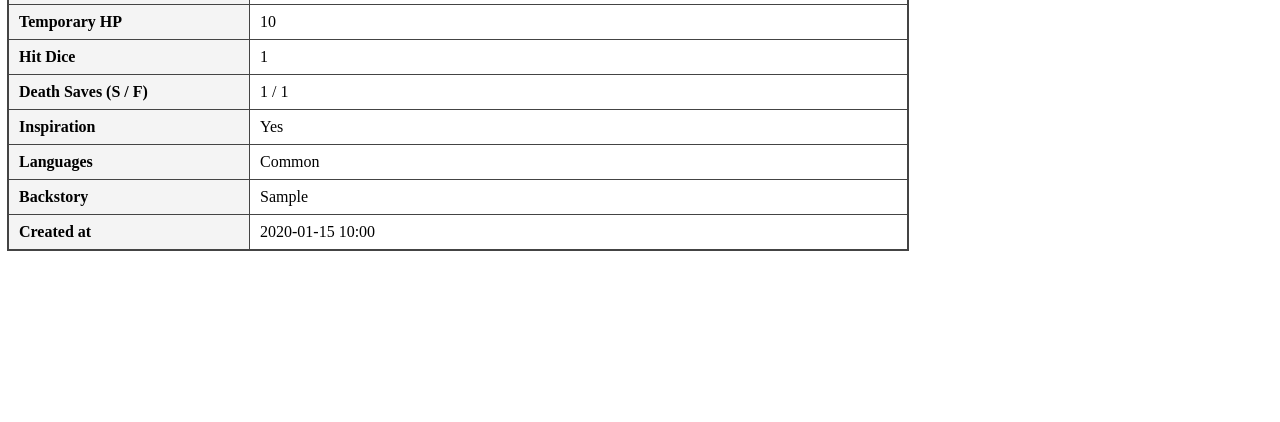
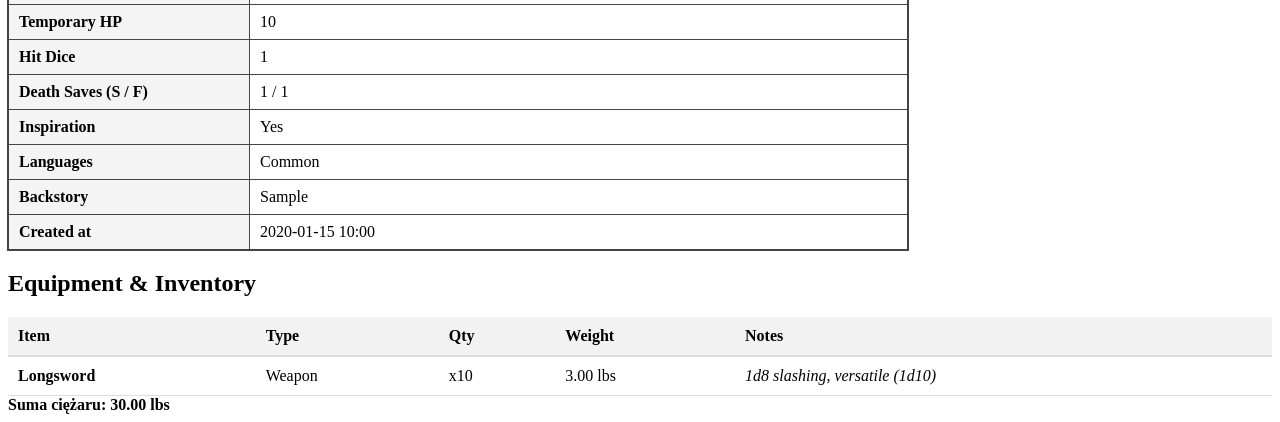
Before and after one commit to AsteerD/DnD-character-sheet-creator, a Django app: page /character/1/ in a window 1280 px wide. Shown: the part 727-1149 px from the top of the page. Before the commit the page ends 978 px from the top, so only its background shows below. Run offline with Django 5.2, Linux system fonts and the light colour scheme; a user stored in the database is signed in; data comes from the database, SQL or seed files in the repository; tables that the repository leaves empty hold one stand-in row (values such as "Sample post").

Commit message:
Zapisuje zmiany ekwipunku

```diff
--- a/base/admin.py
+++ b/base/admin.py
@@ -5,3 +5,9 @@ admin.site.register(Character)
 # Register your models here.
 
 admin.site.register(Language)
+
+from django.contrib import admin
+from .models import Item, InventoryItem
+
+admin.site.register(Item)
+admin.site.register(InventoryItem)
--- a/base/models.py
+++ b/base/models.py
@@ -142,3 +142,28 @@ class Character(models.Model):
             models.CheckConstraint(condition=models.Q(death_saves_success__gte=0) & models.Q(death_saves_success__lte=3), name='death_saves_success_range'),
             models.CheckConstraint(condition=models.Q(death_saves_failure__gte=0) & models.Q(death_saves_failure__lte=3), name='death_saves_failure_range'),
         ]
+from django.db import models
+
+class Item(models.Model):
+    CATEGORY_CHOICES = [
+        ('weapon', 'Weapon'),
+        ('armor', 'Armor'),
+        ('gear', 'Adventuring Gear'),
+        ('consumable', 'Consumable'),
+    ]
+    name = models.CharField(max_length=100)
+    item_type = models.CharField(max_length=20, choices=CATEGORY_CHOICES, default='gear')
+    weight = models.DecimalField(max_digits=5, decimal_places=2, default=0.0)
+    value_gp = models.IntegerField(default=0)
+    description = models.TextField(blank=True)
+
+    def __str__(self):
+        return self.name
+
+class InventoryItem(models.Model):
+    character = models.ForeignKey('Character', on_delete=models.CASCADE, related_name='inventory')
+    item = models.ForeignKey(Item, on_delete=models.CASCADE)
+    quantity = models.PositiveIntegerField(default=1)
+
+    def __str__(self):
+        return f"{self.item.name} x{self.quantity} ({self.character})"
--- a/base/templates/base/character.html
+++ b/base/templates/base/character.html
@@ -50,3 +50,34 @@
 {% else %}
   <p>Character not found.</p>
 {% endif %}
+
+<div class="inventory-card">
+    <h2>Equipment & Inventory</h2>
+    <table style="width:100%; border-collapse: collapse;">
+        <thead>
+            <tr style="background-color: #f2f2f2; text-align: left;">
+                <th style="padding: 10px; border-bottom: 2px solid #ddd;">Item</th>
+                <th style="padding: 10px; border-bottom: 2px solid #ddd;">Type</th>
+                <th style="padding: 10px; border-bottom: 2px solid #ddd;">Qty</th>
+                <th style="padding: 10px; border-bottom: 2px solid #ddd;">Weight</th>
+                <th style="padding: 10px; border-bottom: 2px solid #ddd;">Notes</th>
+            </tr>
+        </thead>
+        <tbody>
+            {% for entry in inventory %}
+            <tr>
+                <td style="padding: 10px; border-bottom: 1px solid #ddd;"><strong>{{ entry.item.name }}</strong></td>
+                <td style="padding: 10px; border-bottom: 1px solid #ddd;">{{ entry.item.get_item_type_display }}</td>
+                <td style="padding: 10px; border-bottom: 1px solid #ddd;">x{{ entry.quantity }}</td>
+                <td style="padding: 10px; border-bottom: 1px solid #ddd;">{{ entry.item.weight }} lbs</td>
+                <td style="padding: 10px; border-bottom: 1px solid #ddd;"><i>{{ entry.item.description }}</i></td>
+            </tr>
+            {% empty %}
+            <tr>
+                <td colspan="5" style="padding: 20px; text-align: center; color: #777;">Backpack is empty. Use the Admin Panel to add items!</td>
+            </tr>
+            {% endfor %}
+        </tbody>
+    </table>
+</div>
+<strong>Suma ciężaru: {{ total_weight }} lbs</strong>
--- a/base/views.py
+++ b/base/views.py
@@ -7,8 +7,7 @@ from django.contrib.auth.views import LoginView
 from django.contrib.auth.mixins import LoginRequiredMixin
 from django.contrib.auth.forms import UserCreationForm
 from django.contrib.auth import login
-
-from .models import Character
+from .models import Character, InventoryItem, Item
 
 class CustomLoginView(LoginView):
     template_name = 'base/login.html'
@@ -53,6 +52,14 @@ class CharacterDetail(LoginRequiredMixin, DetailView):
     model = Character
     context_object_name = 'character'
     template_name = 'base/character.html'
+    def get_context_data(self, **kwargs):
+        context = super().get_context_data(**kwargs)
+        inventory = self.object.inventory.all()
+        context['inventory'] = inventory
+
+        total_weight = sum(item.item.weight * item.quantity for item in inventory)
+        context['total_weight'] = total_weight
+        return context
 
 class CharacterCreate(LoginRequiredMixin,CreateView):
     model = Character
@@ -62,7 +69,45 @@ class CharacterCreate(LoginRequiredMixin,CreateView):
 
     def form_valid(self, form):
         form.instance.user = self.request.user
-        return super(CharacterCreate, self).form_valid(form)
+        response = super().form_valid(form)
+        character = self.object
+
+        self.assign_starting_items(character)
+
+        return response
+
+    def assign_starting_items(self, character):
+        starter_packs = {
+            'Barbarian': [('Greataxe', 7.0), ('Handaxe', 2.0), ('Explorer\'s Pack', 5.0), ('Javelin', 2.0)],
+            'Bard': [('Rapier', 2.0), ('Entertainer\'s Pack', 5.0), ('Lute', 2.0), ('Leather Armor', 10.0), ('Dagger', 1.0)],
+            'Cleric': [('Mace', 4.0), ('Scale Mail', 45.0), ('Light Crossbow', 5.0), ('Shield', 6.0), ('Holy Symbol', 1.0)],
+            'Fighter': [('Chain Mail', 55.0), ('Longsword', 3.0), ('Shield', 6.0), ('Light Crossbow', 5.0), ('Dungeoneer\'s Pack', 10.0)],
+            'Monk': [('Shortsword', 2.0), ('Dart', 0.25)],
+            'Paladin': [('Longsword', 3.0), ('Shield', 6.0), ('Chain Mail', 55.0), ('Holy Symbol', 1.0)],
+            'Ranger': [('Scale Mail', 45.0), ('Shortsword', 2.0), ('Longbow', 2.0), ('Dungeoneer\'s Pack', 10.0)],
+            'Rogue': [('Rapier', 2.0), ('Shortbow', 2.0), ('Leather Armor', 10.0), ('Dagger', 1.0), ('Thieves\' Tools', 1.0)],
+            'Sorcerer': [('Light Crossbow', 5.0), ('Component Pouch', 2.0), ('Dagger', 1.0)],
+            'Warlock': [('Light Crossbow', 5.0), ('Component Pouch', 2.0), ('Leather Armor', 10.0), ('Dagger', 1.0)],
+            'Wizard': [('Quarterstaff', 4.0), ('Component Pouch', 2.0), ('Scholar\'s Pack', 10.0), ('Spellbook', 3.0)],
+        }
+
+        items_data = starter_packs.get(character.character_class, [])
+
+        for item_name, item_weight in items_data:
+            item_obj, created = Item.objects.get_or_create(
+                name=item_name,
+                defaults={
+                    'item_type': 'gear',
+                    'weight': item_weight,
+                    'description': f'Standard starting equipment for {character.character_class}.'
+                }
+            )
+
+            InventoryItem.objects.create(
+                character=character,
+                item=item_obj,
+                quantity=1
+            )
 
 class CharacterUpdate(LoginRequiredMixin, UpdateView):
     model = Character
--- /dev/null
+++ b/initial_items.json
@@ -0,0 +1,20 @@
+[
+  {"model": "base.item", "pk": 1, "fields": {"name": "Longsword", "item_type": "weapon", "weight": "3.00", "value_gp": 15, "description": "1d8 slashing, versatile (1d10)"}},
+  {"model": "base.item", "pk": 2, "fields": {"name": "Shortsword", "item_type": "weapon", "weight": "2.00", "value_gp": 10, "description": "1d6 piercing, finesse, light"}},
+  {"model": "base.item", "pk": 3, "fields": {"name": "Dagger", "item_type": "weapon", "weight": "1.00", "value_gp": 2, "description": "1d4 piercing, finesse, light, thrown"}},
+  {"model": "base.item", "pk": 4, "fields": {"name": "Leather Armor", "item_type": "armor", "weight": "10.00", "value_gp": 10, "description": "AC 11 + Dex"}},
+  {"model": "base.item", "pk": 5, "fields": {"name": "Shield", "item_type": "armor", "weight": "6.00", "value_gp": 10, "description": "+2 to AC"}},
+  {"model": "base.item", "pk": 6, "fields": {"name": "Chain Mail", "item_type": "armor", "weight": "55.00", "value_gp": 75, "description": "AC 16, Str 13 req, Stealth disadvantage"}},
+  {"model": "base.item", "pk": 7, "fields": {"name": "Backpack", "item_type": "gear", "weight": "5.00", "value_gp": 2, "description": "Holds 30 pounds of gear"}},
+  {"model": "base.item", "pk": 8, "fields": {"name": "Rope, hempen (50ft)", "item_type": "gear", "weight": "10.00", "value_gp": 1, "description": "Standard climbing rope"}},
+  {"model": "base.item", "pk": 9, "fields": {"name": "Torch", "item_type": "gear", "weight": "1.00", "value_gp": 0.01, "description": "Burns for 1 hour"}},
+  {"model": "base.item", "pk": 10, "fields": {"name": "Potion of Healing", "item_type": "consumable", "weight": "0.50", "value_gp": 50, "description": "Heals 2d4+2 HP"}},
+  {"model": "base.item", "pk": 11, "fields": {"name": "Rations (1 day)", "item_type": "consumable", "weight": "2.00", "value_gp": 0.5, "description": "Travel food"}},
+  {"model": "base.item", "pk": 12, "fields": {"name": "Thieves' Tools", "item_type": "gear", "weight": "1.00", "value_gp": 25, "description": "Used to pick locks"}},
+  {"model": "base.item", "pk": 13, "fields": {"name": "Greataxe", "item_type": "weapon", "weight": "7.00", "value_gp": 30, "description": "1d12 slashing, heavy, two-handed"}},
+  {"model": "base.item", "pk": 14, "fields": {"name": "Hand Crossbow", "item_type": "weapon", "weight": "3.00", "value_gp": 75, "description": "1d6 piercing, light, loading, range 30/120"}},
+  {"model": "base.item", "pk": 15, "fields": {"name": "Holy Symbol", "item_type": "gear", "weight": "1.00", "value_gp": 5, "description": "Spellcasting focus for Clerics/Paladins"}},
+  {"model": "base.item", "pk": 16, "fields": {"name": "Bedroll", "item_type": "gear", "weight": "5.00", "value_gp": 1, "description": "Essential for long rests"}},
+  {"model": "base.item", "pk": 17, "fields": {"name": "Tinderbox", "item_type": "gear", "weight": "1.00", "value_gp": 0.5, "description": "Used to light fires"}},
+  {"model": "base.item", "pk": 18, "fields": {"name": "Pike", "item_type": "weapon", "weight": "18.00", "value_gp": 5, "description": "1d10 piercing, heavy, reach, two-handed"}}
+]
```
Also changed, not shown: base/migrations/0003_item_inventoryitem.py (added), base/urls.py (line endings or trailing spaces).
